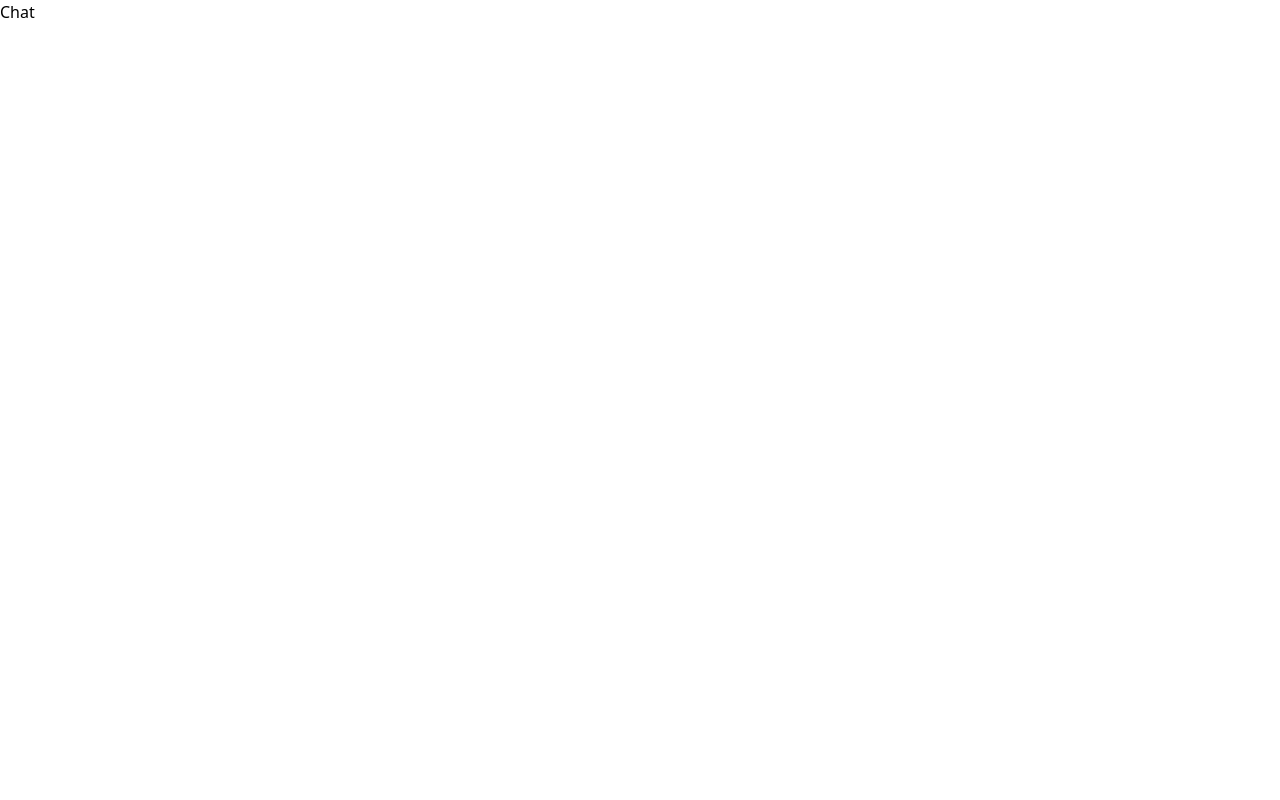
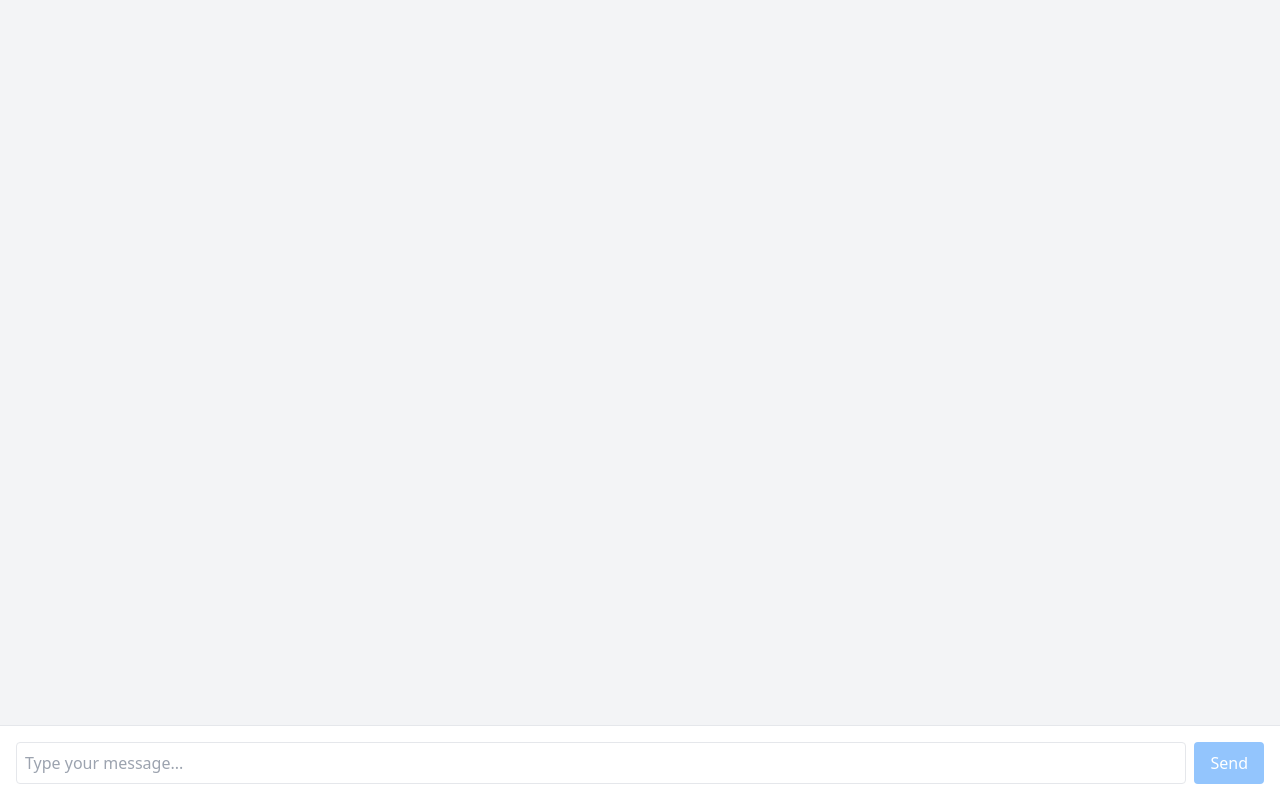
Before and after one commit to alisalehi6990/Fullstack-AI-Chatbot, a React (Create React App) app in the folder client/: page /chat in a window 1280 px wide. Built offline with nearby package versions, Linux system fonts and the light colour scheme.

Commit message:
fix tailwind

```diff
--- a/client/src/pages/Chat.tsx
+++ b/client/src/pages/Chat.tsx
@@ -1,9 +1,85 @@
-import React from 'react'
+import axios from "axios";
+import React, { useState } from "react";
+import { useFormStatus } from "react-dom";
 
-function Chat() {
+type Message = {
+  isUser: boolean;
+  content: string;
+};
+
+const SubmitButton = ({ input }: { input: string }) => {
+  const { pending } = useFormStatus();
   return (
-    <div>Chat</div>
-  )
-}
+    <button
+      disabled={pending || !input.trim()}
+      className="px-4 py-2 bg-blue-500 text-white rounded hover:bg-blue-600 disabled:bg-blue-300"
+    >
+      Send
+    </button>
+  );
+};
 
-export default Chat
+const Chat: React.FC = () => {
+  const [messages, setMessages] = useState<Message[]>([]);
+  const [input, setInput] = useState("");
+
+  const handleSend = async () => {
+    if (!input.trim()) return;
+    const userMessage: Message = { isUser: true, content: input };
+    setMessages((prev) => [...prev, userMessage]);
+    setInput("");
+    try {
+      const res = await axios.post("http://localhost:4000/chat", {
+        message: input,
+      });
+      const botMessage: Message = {
+        isUser: false,
+        content: res.data.message,
+      };
+      setMessages((prev) => [...prev, botMessage]);
+    } catch (error) {
+      console.error("Error sending message:", error);
+      const errorMessage: Message = {
+        isUser: false,
+        content: "Error contacting AI. Try again.",
+      };
+      setMessages((prev) => [...prev, errorMessage]);
+    }
+  };
+
+  return (
+    <div className="flex flex-col h-screen bg-gray-100">
+      {/* Chat Messages */}
+      <div className="flex-1 p-4 overflow-y-auto space-y-4">
+        {messages.map((msg, index) => (
+          <div
+            key={index}
+            className={`p-3 rounded-lg max-w-md ${
+              msg.isUser
+                ? "bg-blue-500 text-white ml-auto"
+                : "bg-white text-gray-800 shadow"
+            }`}
+          >
+            {msg.content}
+          </div>
+        ))}
+      </div>
+
+      {/* Input Box */}
+      <div className="p-4 bg-white border-t">
+        <form action={handleSend} className="flex space-x-2">
+          <input
+            type="text"
+            value={input}
+            onChange={(e) => setInput(e.target.value)}
+            placeholder="Type your message..."
+            className="flex-1 p-2 border rounded focus:outline-none"
+          />
+          <SubmitButton input={input} />
+        </form>
+      </div>
+    </div>
+  );
+};
+
+export default Chat;
--- a/client/src/pages/Register.tsx
+++ b/client/src/pages/Register.tsx
@@ -5,12 +5,12 @@ import { AuthFormData } from "../types/auth";
 
 const Register: React.FC = () => {
   const handleRegister = async (data: AuthFormData) => {
-    const response = await registerUser(data);
-    localStorage.setItem("token", response.token);
-    console.log("Logging in with", data);
+    await registerUser(data);
   };
 
-  return <AuthForm title="Login" onSubmit={handleRegister} />;
+  return (
+    <AuthForm title="Register" isLogin={false} onSubmit={handleRegister} />
+  );
 };
 
 export default Register;
```
Also changed, not shown: client/public/index.html (+2 -5 lines), 2 other files (tests, documents, lock files or other folders).
